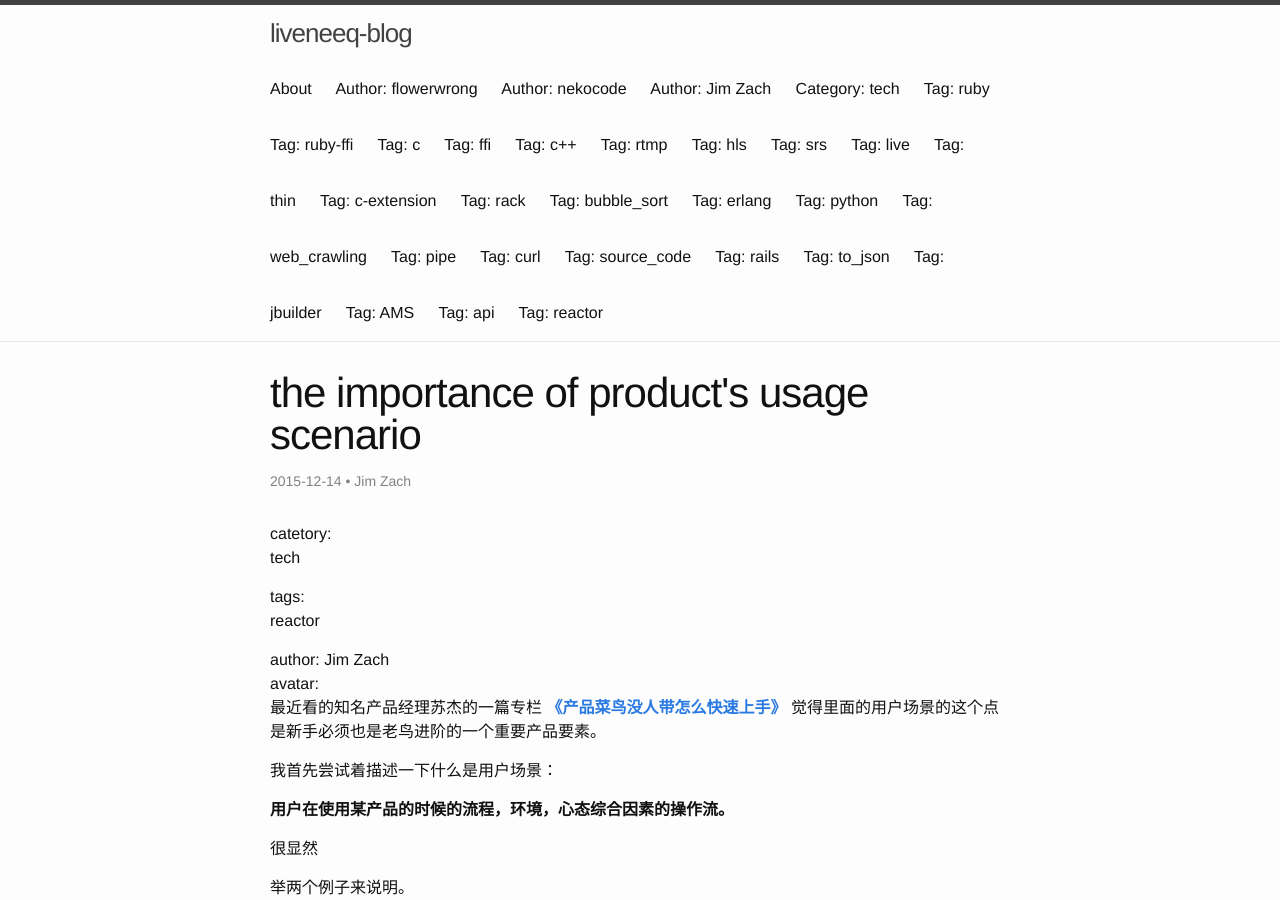
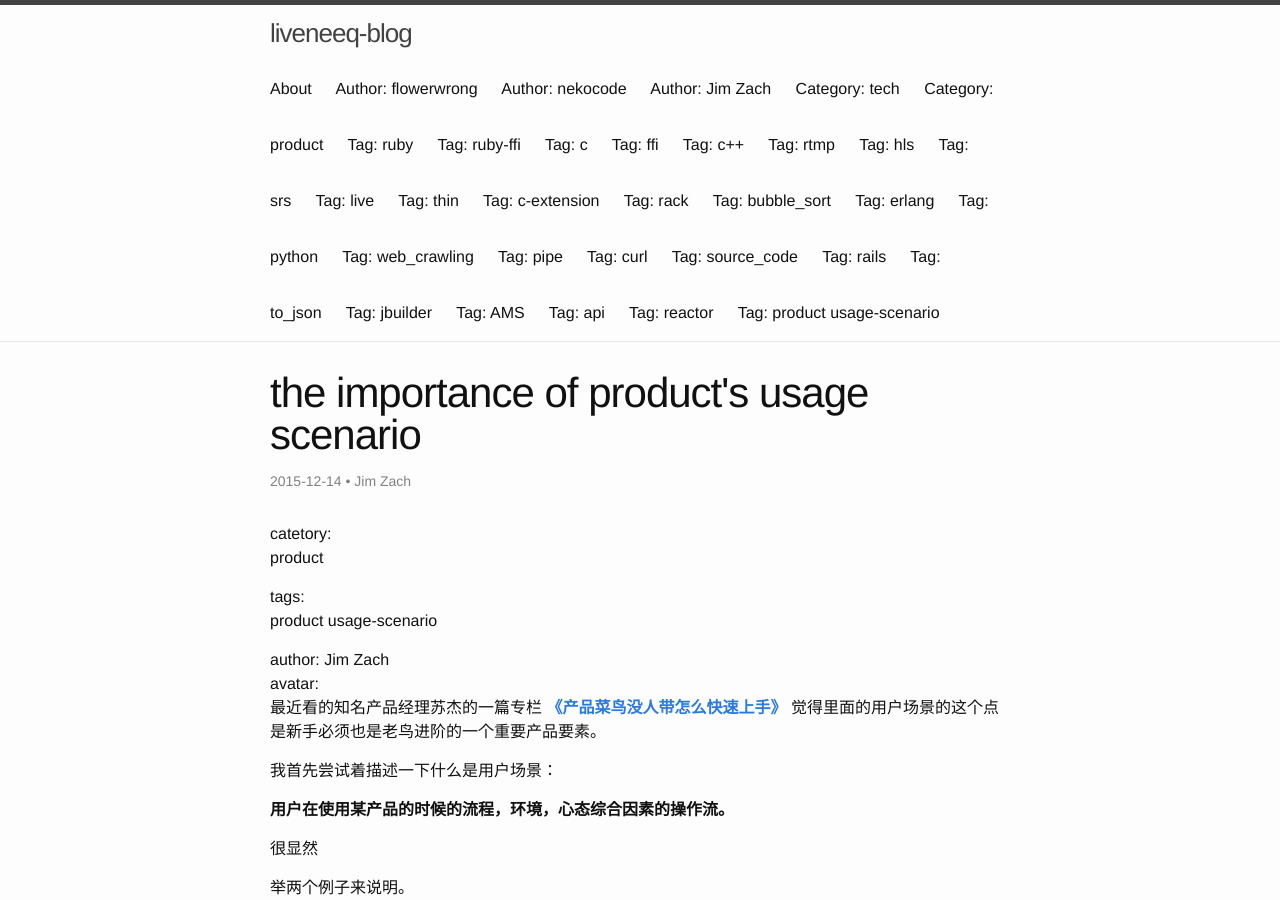
Before and after one commit to lipuwater/blog, a Jekyll site: the page built from _posts/2015-12-14-the-importance-of-product-usage-scenario.md, in a window 1280 px wide and 900 px high. Built offline with Jekyll 4.4.1, drawn with Linux system fonts in a browser that asks for light colours; Markdown is read by kramdown in place of the engine named in the settings; comment, search, counter and statistics services are not loaded.

Commit message:
updated post:the importance of product usage scenario

```diff
--- a/_posts/2015-12-14-the-importance-of-product-usage-scenario.md
+++ b/_posts/2015-12-14-the-importance-of-product-usage-scenario.md
@@ -2,8 +2,8 @@
 layout: post
 title: "the importance of product's usage scenario"
 date: 2015-12-14
-category: tech
-tags: [reactor]
+category: product
+tags: [product usage-scenario]
 comments: true
 author: Jim Zach
 ---
```
